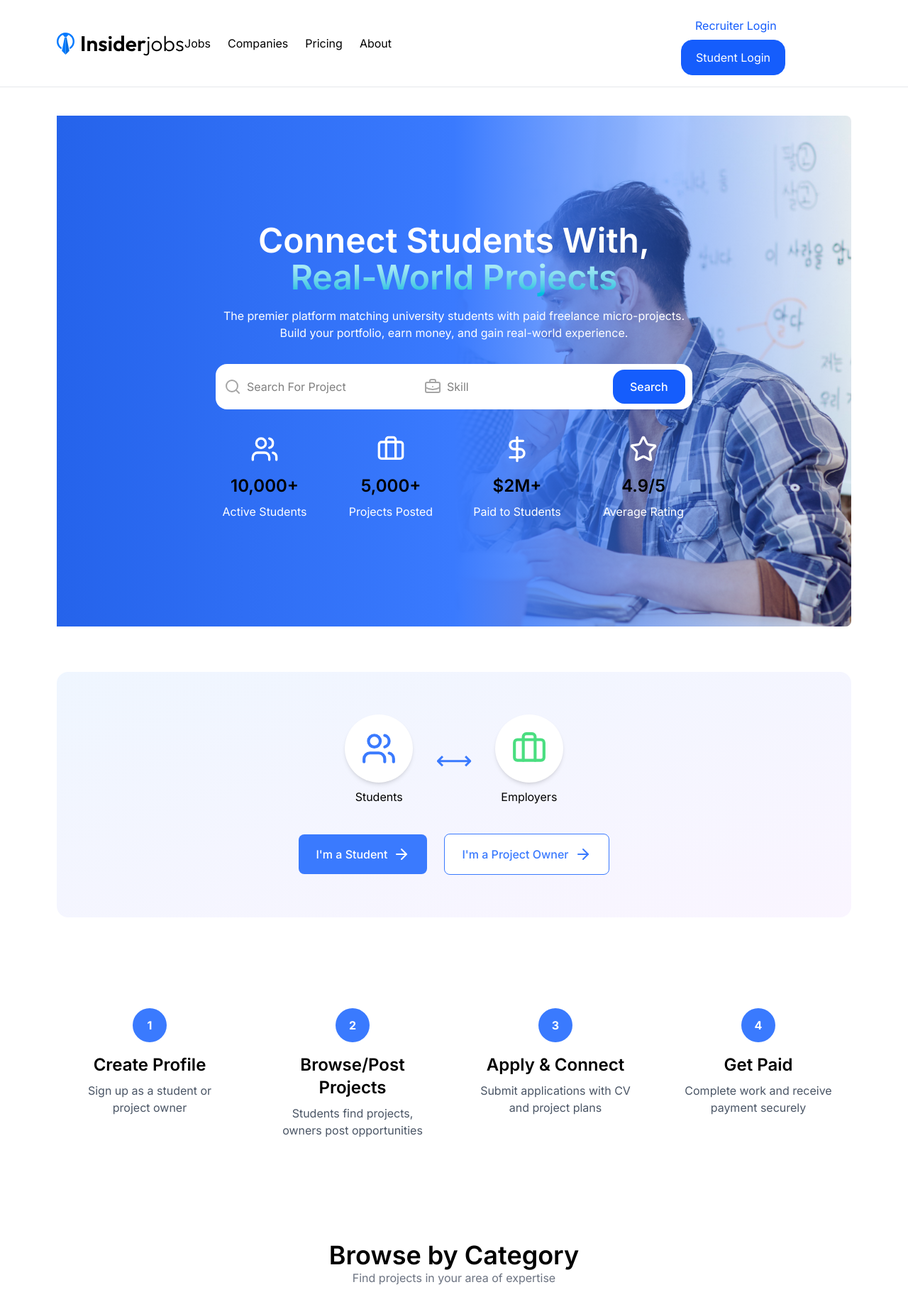
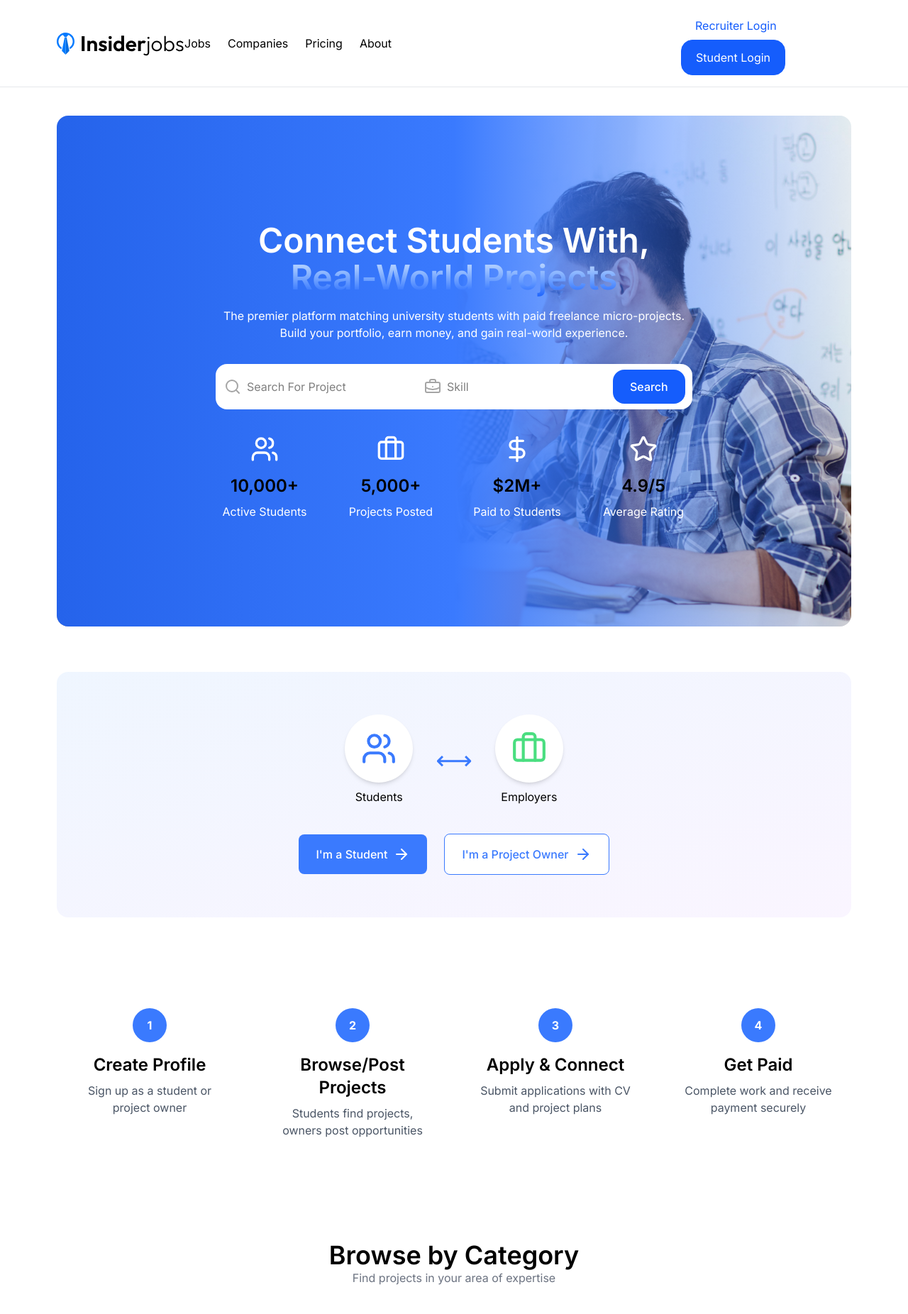
Before and after one commit to RavinduUni/Student-Freelancing-Platform, a React (Vite) app: page / in a window 1280 px wide. Shown: the top 1852 px of the page at 71% size. Built offline with nearby package versions, Linux system fonts and the light colour scheme.

Commit message:
update hero

```diff
--- a/package.json
+++ b/package.json
@@ -11,6 +11,7 @@
   },
   "dependencies": {
     "@tailwindcss/vite": "^4.1.16",
+    "aos": "^2.3.4",
     "axios": "^1.13.1",
     "lucide-react": "^0.552.0",
     "quill": "^2.0.3",
--- a/src/App.jsx
+++ b/src/App.jsx
@@ -1,4 +1,4 @@
-import React from 'react'
+import React, { useEffect } from 'react'
 import { Route, Routes } from 'react-router-dom'
 import Home from './pages/Home'
 import Applications from './pages/Applications'
@@ -12,8 +12,19 @@ import NDARequests from './pages/StudentDashboard/NDARequests'
 import Submissions from './pages/StudentDashboard/Submissions'
 import Wallet from './pages/StudentDashboard/Wallet'
 import Settings from './pages/StudentDashboard/Settings'
+import Aos from 'aos'
+import "aos/dist/aos.css";
 
 const App = () => {
+
+  useEffect(() => {
+    Aos.init({
+      duration: 800,        // animation duration (ms)
+      once: true,           // animate only once
+      easing: "ease-in-out" // smooth animation
+    });
+  }, []);
+
   return (
     <div>
       <Routes>
--- a/src/components/Hero.jsx
+++ b/src/components/Hero.jsx
@@ -179,10 +179,10 @@ const Hero = () => {
 
     return (
         <div className='container px-20 my-10 mx-auto'>
-            <div className='relative text-white p-20 flex flex-col items-center justify-center min-h-[90vh] rounded-lg mb-10 text-center bg-cover bg-center' style={{ backgroundImage: `url(${heroImg1})` }}>
-                <div className='absolute inset-0 bg-linear-to-r from-primary-dark via-primary  to-transparent' />
+            <div data-aos="fade-up" className='relative text-white p-20 flex flex-col items-center justify-center min-h-[90vh] rounded-2xl mb-10 text-center bg-cover bg-bottom-left' style={{ backgroundImage: `url(${heroImg1})` }}>
+                <div className='absolute rounded-2xl inset-0 bg-linear-to-r from-primary-dark via-primary  to-transparent' />
                 <div className='relative z-10'>
-                    <h2 className='text-5xl/13 mb-4 font-semibold'>Connect Students With,  <br /> <span className='bg-clip-text bg-linear-to-t from-cyan-500 to-cyan-100 text-transparent'>Real-World Projects</span></h2>
+                    <h2 className='text-5xl/13 mb-4 font-semibold'>Connect Students With,  <br /> <span className='bg-clip-text bg-linear-to-t  from-blue-600 to-blue-100 text-transparent'>Real-World Projects</span></h2>
                     <p className='text-md font-light mb-8'>The premier platform matching university students with paid freelance micro-projects.<br /> Build your portfolio, earn money, and gain real-world experience.</p>
 
                     <div className='bg-white rounded-2xl px-3 py-2 text-black flex justify-between items-center w-full max-w-2xl mx-auto'>
@@ -212,7 +212,7 @@ const Hero = () => {
             </div>
 
 
-            <div className='mt-16 bg-linear-to-br from-blue-50 to-purple-50 rounded-2xl p-15'>
+            <div data-aos="fade-up" className='mt-16 bg-linear-to-br from-blue-50 to-purple-50 rounded-2xl p-15'>
                 <div className='flex justify-center items-center gap-8 flex-wrap'>
                     <div className='text-center'>
                         <div className='rounded-full bg-white w-24 h-24 flex justify-center items-center shadow-md mx-auto mb-2'>
@@ -242,7 +242,7 @@ const Hero = () => {
                 </div>
             </div>
 
-            <div className='py-10'>
+            <div data-aos="fade-up"  className='py-10'>
                 <div className='grid grid-cols-1 md:grid-cols-4 gap-6 mt-16'>
                     {steps.map((step, index) => (
                         <div key={index} className='bg-white p-6 rounded-lg text-center'>
@@ -254,7 +254,7 @@ const Hero = () => {
                 </div>
             </div>
 
-            <div className='mt-20'>
+            <div data-aos="fade-up"  className='mt-20'>
                 <div className='text-center'>
                     <h3 className='text-4xl font-semibold'>Browse by Category</h3>
                     <p className='text-text-secondary'>Find projects in your area of expertise</p>
@@ -278,7 +278,7 @@ const Hero = () => {
                 </div>
             </div>
 
-            <div className='py-20 px-4 mt-30 bg-background rounded-xl'>
+            <div data-aos="fade-up"  className='py-20 px-4 mt-30 bg-background rounded-xl'>
                 <div className='flex justify-between px-2'>
                     <div>
                         <h2 className='font-semibold text-4xl'>Latest Projects</h2>
@@ -299,7 +299,7 @@ const Hero = () => {
             </div>
 
 
-            <div className='mt-20'>
+            <div data-aos="fade-up"  className='mt-20'>
                 <h1 className='text-center my-20 text-4xl font-semibold'>What Our Users Say</h1>
                 <div className='grid grid-cols-3 gap-10'>
                     {testimonials.slice(0, 6).map((testimonial, index) => (
@@ -326,7 +326,7 @@ const Hero = () => {
                 </div>
             </div>
 
-            <div className='mt-20'>
+            <div data-aos="fade-up" className='mt-20'>
                 <div className='text-center bg-primary p-30 rounded-xl'>
                     <h1 className='text-white text-4xl font-semibold'>Ready to Get Started?</h1>
                     <p className='text-white my-5'>Join thousands of students and project owners already using StudentFreelance</p>
```
Also changed, not shown: 1 other file (tests, documents, lock files or other folders).
